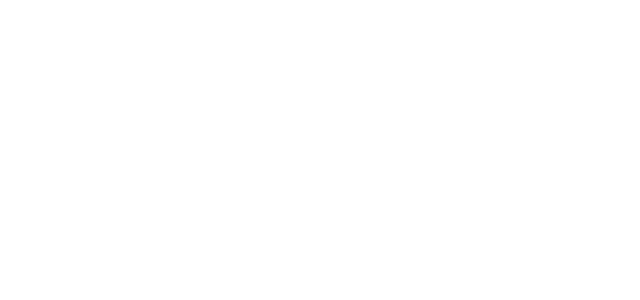
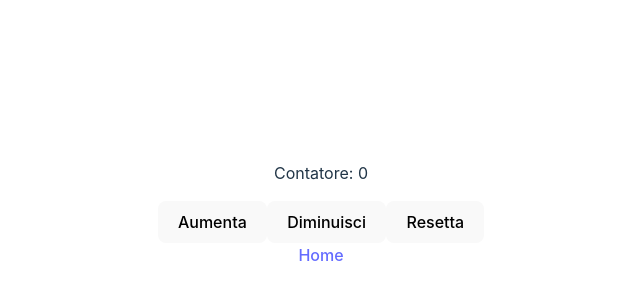
Before and after one commit to owlpsycho/Develhope-React, a React (Vite) app: page /counter in a window 1280 px wide. Before the commit this address had no page. Shown: the part 194-494 px from the top of the page, without its empty margins (319-959 px from the left). Built offline with nearby package versions, Linux system fonts and the light colour scheme.

Commit message:
risoluzione esercizio 83

```diff
--- /dev/null
+++ b/src/App.css
@@ -0,0 +1,41 @@
+#root {
+  max-width: 1280px;
+  margin: 0 auto;
+  padding: 2rem;
+  text-align: center;
+}
+.logo {
+  height: 6em;
+  padding: 1.5em;
+  will-change: filter;
+  transition: filter 300ms;
+}
+.logo:hover {
+  filter: drop-shadow(0 0 2em #646cffaa);
+}
+.logo.react:hover {
+  filter: drop-shadow(0 0 2em #61dafbaa);
+}
+
+@keyframes logo-spin {
+  from {
+    transform: rotate(0deg);
+  }
+  to {
+    transform: rotate(360deg);
+  }
+}
+
+@media (prefers-reduced-motion: no-preference) {
+  a:nth-of-type(2) .logo {
+    animation: logo-spin infinite 20s linear;
+  }
+}
+
+.card {
+  padding: 2em;
+}
+
+.read-the-docs {
+  color: #888;
+}
--- a/src/App.jsx
+++ b/src/App.jsx
@@ -1,14 +1,17 @@
 import { Route, Routes } from "react-router-dom";
-import { Welcome } from "./Welcome";
+import Welcome from "./pages/Welcome";
+import Counter from "./pages/Counter";
+import "./App.css"
 
-function App() {
+const App = () => {
   return (
     <>
       <Routes>
         <Route path="/" element={<Welcome name="Denis" />} />
+        <Route path="/counter" element={<Counter />} />
       </Routes>
     </>
   );
-}
+};
 
 export default App;
--- a/src/Welcome.jsx
+++ /dev/null
@@ -1,3 +0,0 @@
-export function Welcome({ name }) {
-  return <p className="welcome">Welcome, {name}</p>;
-}
--- /dev/null
+++ b/src/hooks/useCounter.jsx
@@ -0,0 +1,21 @@
+import { useState } from "react";
+
+const useCounter = (initialCount) => {
+  const [count, setCount] = useState(initialCount);
+
+  const increment = () => {
+    setCount((c) => c + 1);
+  };
+
+  const decrement = () => {
+    setCount((c) => c - 1);
+  };
+
+  const reset = () => {
+    setCount(0);
+  };
+
+  return { count, increment, decrement, reset };
+};
+
+export default useCounter;
--- a/src/index.css
+++ b/src/index.css
@@ -1,5 +1,69 @@
-.welcome {
-  background-color: blueviolet;
-  border: 2px solid red;
-  text-align: center;
+:root {
+  font-family: Inter, system-ui, Avenir, Helvetica, Arial, sans-serif;
+  line-height: 1.5;
+  font-weight: 400;
+
+  color-scheme: light dark;
+  color: rgba(255, 255, 255, 0.87);
+  background-color: #242424;
+
+  font-synthesis: none;
+  text-rendering: optimizeLegibility;
+  -webkit-font-smoothing: antialiased;
+  -moz-osx-font-smoothing: grayscale;
+  -webkit-text-size-adjust: 100%;
 }
+
+a {
+  font-weight: 500;
+  color: #646cff;
+  text-decoration: inherit;
+}
+a:hover {
+  color: #535bf2;
+}
+
+body {
+  margin: 0;
+  display: flex;
+  place-items: center;
+  min-width: 320px;
+  min-height: 100vh;
+}
+
+h1 {
+  font-size: 3.2em;
+  line-height: 1.1;
+}
+
+button {
+  border-radius: 8px;
+  border: 1px solid transparent;
+  padding: 0.6em 1.2em;
+  font-size: 1em;
+  font-weight: 500;
+  font-family: inherit;
+  background-color: #1a1a1a;
+  cursor: pointer;
+  transition: border-color 0.25s;
+}
+button:hover {
+  border-color: #646cff;
+}
+button:focus,
+button:focus-visible {
+  outline: 4px auto -webkit-focus-ring-color;
+}
+
+@media (prefers-color-scheme: light) {
+  :root {
+    color: #213547;
+    background-color: #ffffff;
+  }
+  a:hover {
+    color: #747bff;
+  }
+  button {
+    background-color: #f9f9f9;
+  }
+}
--- /dev/null
+++ b/src/pages/Counter.jsx
@@ -0,0 +1,20 @@
+import { Link } from "react-router-dom";
+import useCounter from "../hooks/useCounter";
+
+const Counter = () => {
+  const { count, increment, decrement, reset } = useCounter(0);
+
+  return (
+    <>
+      <div>
+        <p>Contatore: {count}</p>
+        <button onClick={increment}>Aumenta</button>
+        <button onClick={decrement}>Diminuisci</button>
+        <button onClick={reset}>Resetta</button>
+      </div>
+      <Link to="/">Home</Link>
+    </>
+  );
+};
+
+export default Counter;
--- /dev/null
+++ b/src/pages/Welcome.jsx
@@ -0,0 +1,12 @@
+import { Link } from "react-router-dom";
+
+const Welcome = ({ name }) => {
+  return (
+    <>
+      <h1>Welcome {name}</h1>
+      <Link to="/counter">Counter</Link>
+    </>
+  );
+};
+
+export default Welcome;
```
